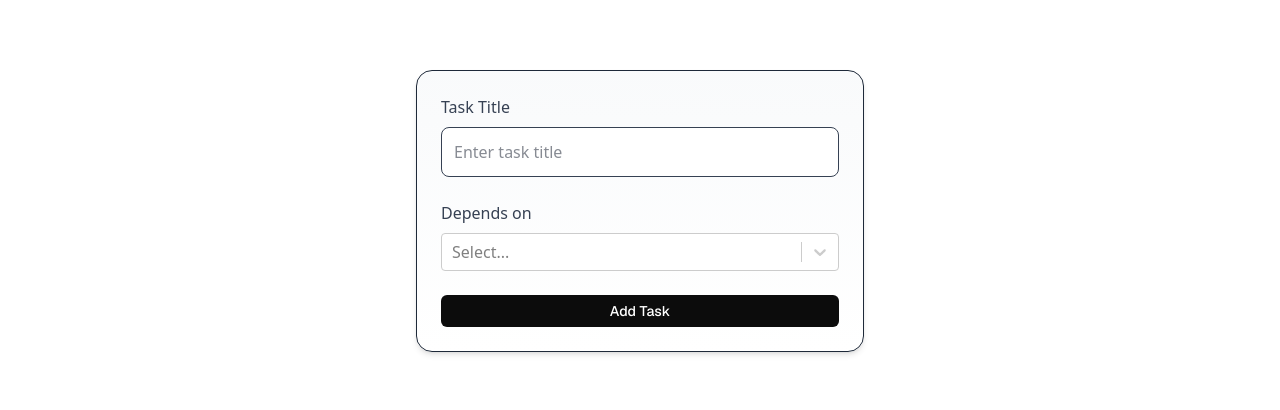
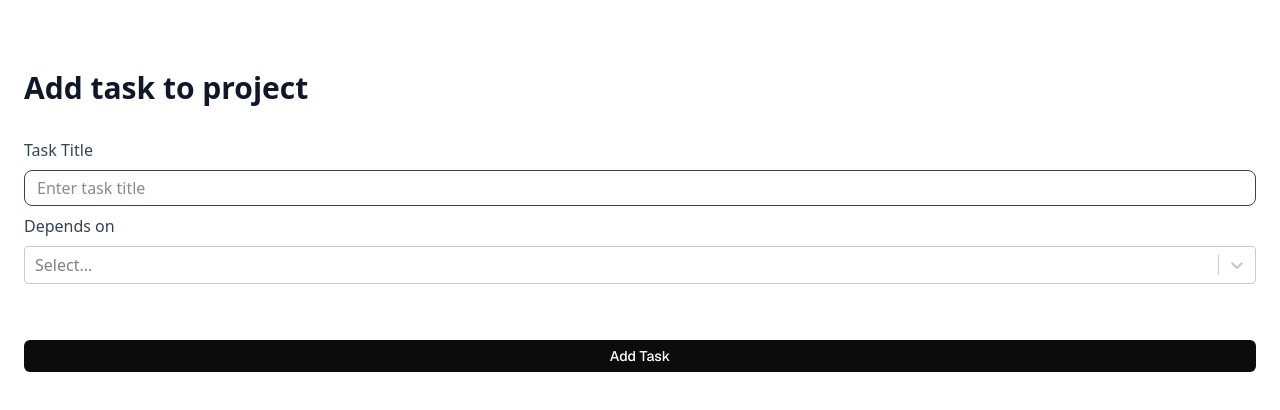
Before and after one commit to Dunridge/happyrobot-app, a Next.js app: page /projects/1 in a window 1280 px wide. Shown: the part 212-622 px from the top of the page. Built offline with nearby package versions, Linux system fonts and the light colour scheme; no server answers; the database is empty.

Commit message:
add styling

```diff
--- a/src/app/projects/[projectId]/page.tsx
+++ b/src/app/projects/[projectId]/page.tsx
@@ -154,7 +154,6 @@ export default function ProjectPage() {
 
   return (
     <div className="p-6 mx-auto flex flex-col gap-8">
-      {/* Back Button */}
       <button
         onClick={() => router.back()}
         className="mb-6 inline-flex items-center gap-2 text-blue-600 hover:text-blue-800 font-medium transition-colors duration-200"
@@ -162,23 +161,24 @@ export default function ProjectPage() {
         ← Back
       </button>
 
-      {/* Project Title & Description */}
       <h1 className="text-3xl font-bold text-gray-900">{project.name}</h1>
       {project.description && (
         <p className="text-gray-700">{project.description}</p>
       )}
 
-      {/* TODO: update the styles here next (...) */}
       <TaskBoard
         tasks={tasks}
         onUpdateTask={updateTask}
         onDeleteTask={deleteTask}
       />
 
-      {/* Add Task Card */}
-      <div className="w-full flex justify-center mt-8">
-        <div className="p-6 border border-gray-800 max-w-md w-full bg-gradient-to-b from-gray-50 to-white rounded-2xl shadow-md hover:shadow-lg transition-all duration-300 flex flex-col gap-6">
-          {/* Task Title Input */}
+      <div className="w-full flex flex-col gap-8 mt-8">
+        <h2 className="text-3xl font-bold text-gray-900">
+          Add task to project
+        </h2>
+
+        <div className="flex flex-col gap-14">
+          <div className="flex flex-col gap-2">
             <div className="flex flex-col gap-2">
               <label
                 htmlFor="new-task-title"
@@ -192,11 +192,10 @@ export default function ProjectPage() {
                 placeholder="Enter task title"
                 value={newTaskTitle}
                 onChange={(e) => setNewTaskTitle(e.target.value)}
-              className="w-full p-3 rounded-lg border border-gray-700 dark:border-gray-600 bg-white text-gray-900 focus:outline-none focus:ring-2 focus:ring-blue-500 transition-all"
+                className="w-full h-9 p-3 rounded-lg border border-gray-700 dark:border-gray-600 bg-white text-gray-900 focus:outline-none focus:ring-2 focus:ring-blue-500 transition-all"
               />
             </div>
 
-          {/* Task Dependencies */}
             <div className="flex flex-col gap-2">
               <label
                 htmlFor="new-task-dependencies"
@@ -217,8 +216,8 @@ export default function ProjectPage() {
                 classNamePrefix="react-select"
               />
             </div>
+          </div>
 
-          {/* Add Task Button */}
           <button
             onClick={handleAddTask}
             className="w-full h-[32px] cursor-pointer font-sans text-sm leading-6 self-start bg-[#0c0c0c] text-white px-6 rounded-md font-medium transition-colors duration-200 hover:bg-[#1a1a1a] active:scale-[0.98]"
@@ -229,72 +228,4 @@ export default function ProjectPage() {
       </div>
     </div>
   );
-
-  // return (
-  //   <div className="p-4">
-  //     <button
-  //       onClick={() => router.back()}
-  //       className="mb-4 inline-flex items-center gap-2 text-blue-600 hover:text-blue-800 font-medium transition"
-  //     >
-  //       ← Back
-  //     </button>
-  //     <h1 className="text-2xl font-bold mb-4">{project.name}</h1>
-  //     {project.description && <p className="mb-4">{project.description}</p>}
-
-  //     <TaskBoard
-  //       tasks={tasks}
-  //       onUpdateTask={updateTask}
-  //       onDeleteTask={deleteTask}
-  //     />
-
-  //     <div className="w-full flex justify-center">
-  //       <div className="mt-6 p-4 max-w-[500px] min-w-[360px] bg-white dark:bg-gray-800 rounded-xl shadow-md flex flex-col gap-4">
-  //         <div className="flex flex-col">
-  //           <label
-  //             htmlFor="new-task-title"
-  //             className="mb-2 font-semibold text-gray-700 dark:text-gray-200"
-  //           >
-  //             Task Title
-  //           </label>
-  //           <input
-  //             id="new-task-title"
-  //             type="text"
-  //             placeholder="Enter task title"
-  //             value={newTaskTitle}
-  //             onChange={(e) => setNewTaskTitle(e.target.value)}
-  //             className="w-full p-2 rounded border border-gray-300 dark:border-gray-600 focus:outline-none focus:ring-2 focus:ring-blue-400 dark:bg-gray-700 dark:text-white"
-  //           />
-  //         </div>
-
-  //         <div className="flex flex-col">
-  //           <label
-  //             htmlFor="new-task-dependencies"
-  //             className="mb-2 font-semibold text-gray-700 dark:text-gray-200"
-  //           >
-  //             Depends on
-  //           </label>
-  //           <Select
-  //             isMulti
-  //             options={tasks.map((t) => ({ value: t.id, label: t.title }))}
-  //             value={tasks
-  //               .filter((t) => newTaskDependencies.includes(t.id))
-  //               .map((t) => ({ value: t.id, label: t.title }))}
-  //             onChange={(selected) =>
-  //               setNewTaskDependencies(selected.map((s) => s.value))
-  //             }
-  //             className="react-select-container"
-  //             classNamePrefix="react-select"
-  //           />
-  //         </div>
-
-  //         <button
-  //           onClick={handleAddTask}
-  //           className="w-full bg-blue-500 text-white px-6 py-2 rounded-lg font-semibold hover:bg-blue-600 transition shadow self-start"
-  //         >
-  //           Add Task
-  //         </button>
-  //       </div>
-  //     </div>
-  //   </div>
-  // );
 }
```
Lines whose indentation alone changed are shown as unchanged.
